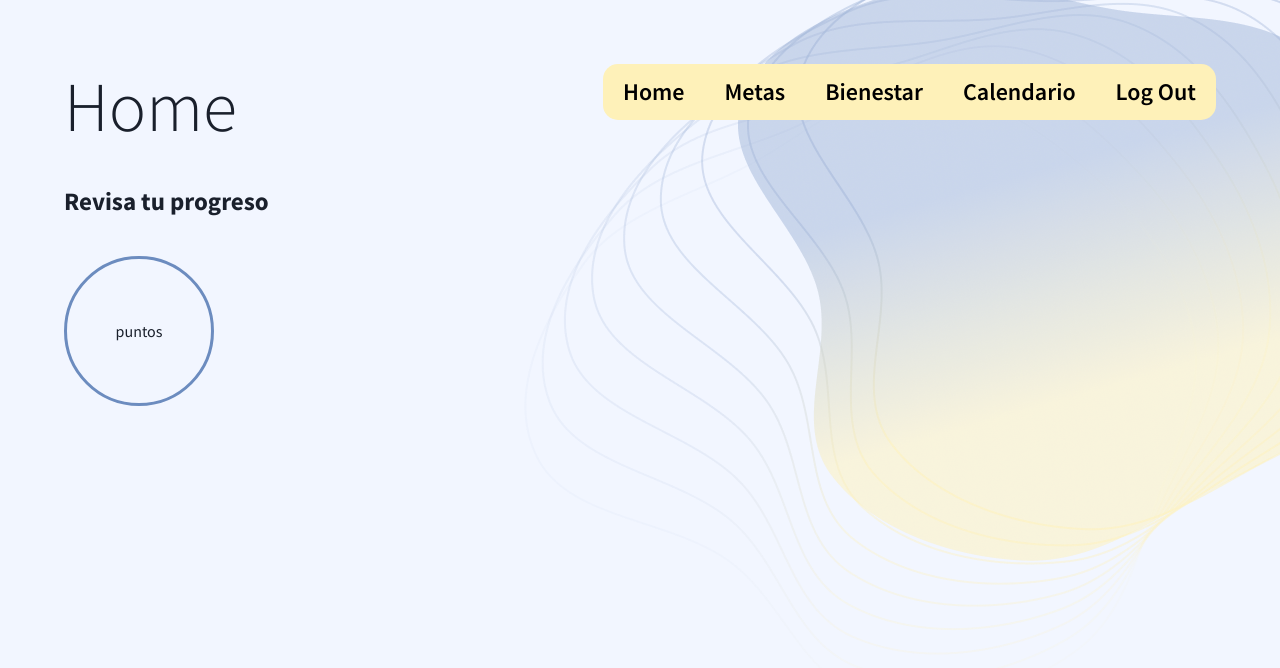
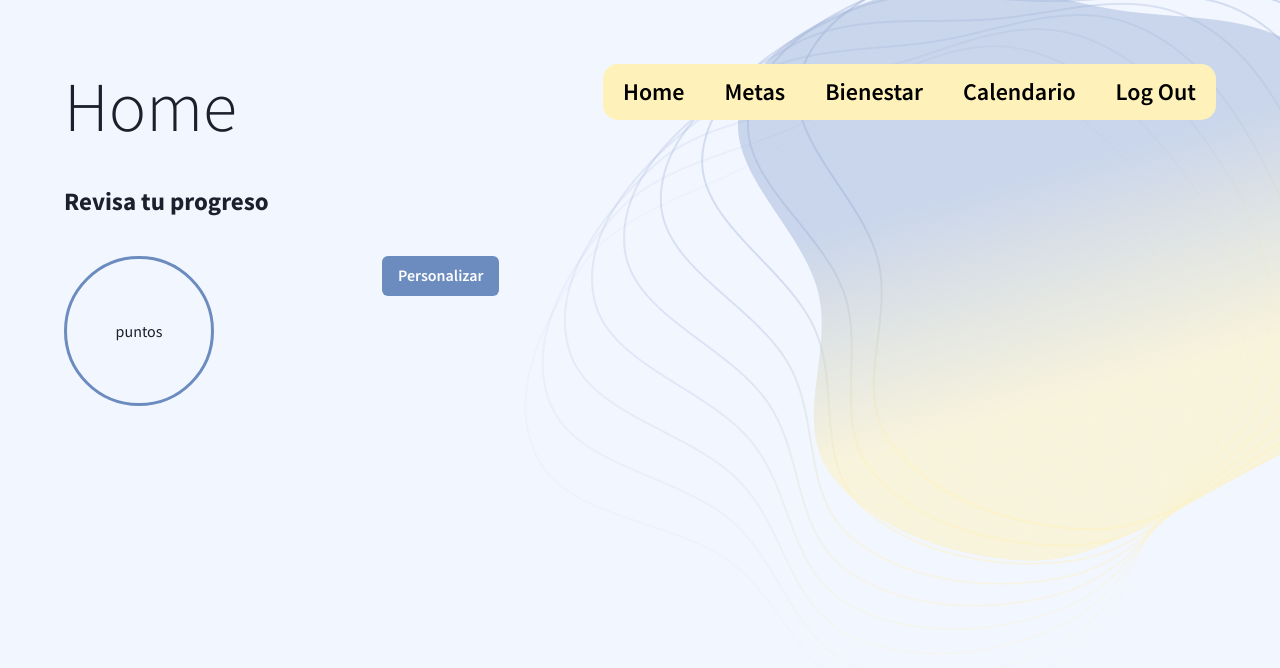
Before and after one commit to andreadelou/Proyecto-_IS, a React (Create React App) app: page /#/home in a window 1280 px wide. Shown: the top 668 px of the page. Built offline with nearby package versions, Linux system fonts and the light colour scheme; no server answers; the database is empty; sample sign-in values are in the browser's storage.

Commit message:
Added button below pet.

```diff
--- a/src/pages/Home.jsx
+++ b/src/pages/Home.jsx
@@ -127,12 +127,20 @@ function Home() {
         </VStack>
         {/* ONDA DE LA MASCOTA  */}
 
-        <div className="mascota">
+        <VStack className="mascota">
           {/* <h1>
             Mascota
           </h1> */}
-          {renderPet()}
-        </div>
+					{renderPet()}
+					<Button
+						backgroundColor="primary"
+            textColor="textLight"
+            _hover={{
+              backgroundColor: "primaryLight",
+						}}
+
+					>Personalizar</Button>
+        </VStack>
         {/* FIN DE ONDA DE LA MASCOTA */}
       </HStack>
       {/* <Button onClick={logout}>Logout</Button> */}
```
